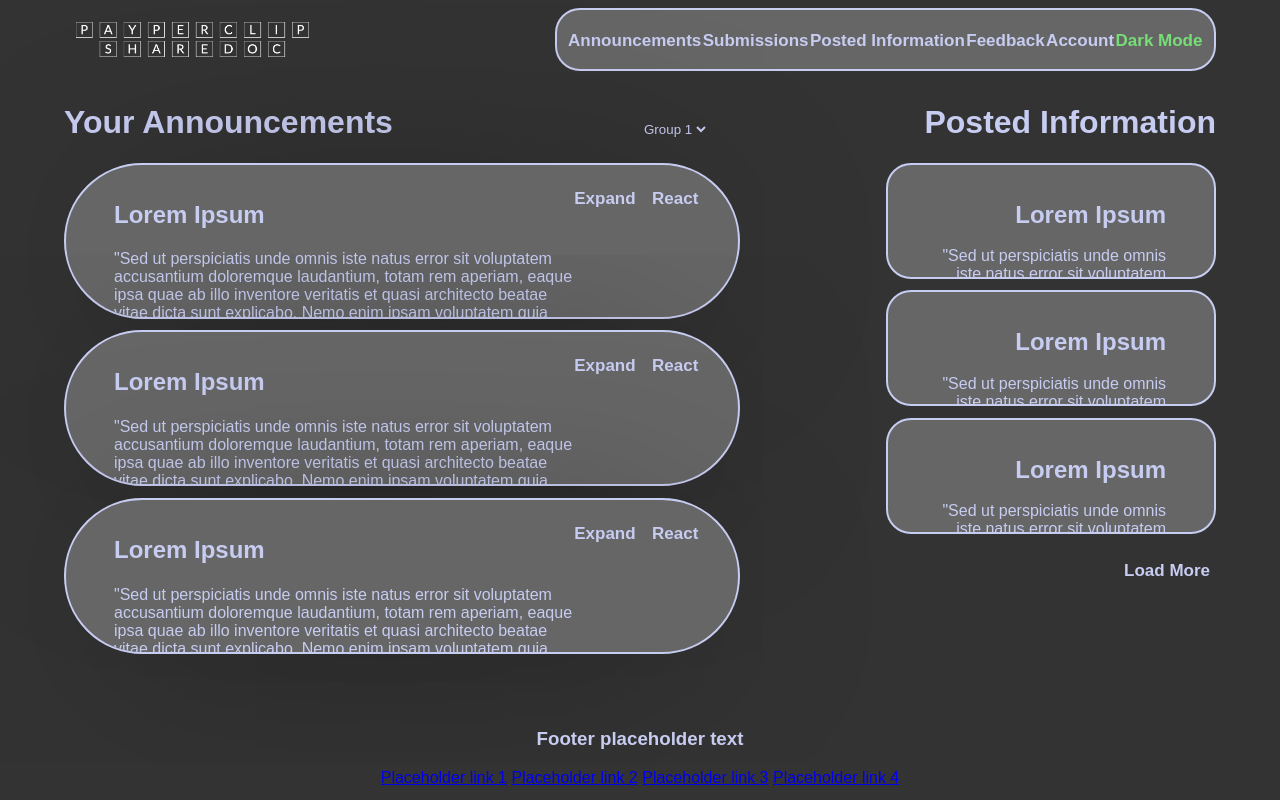
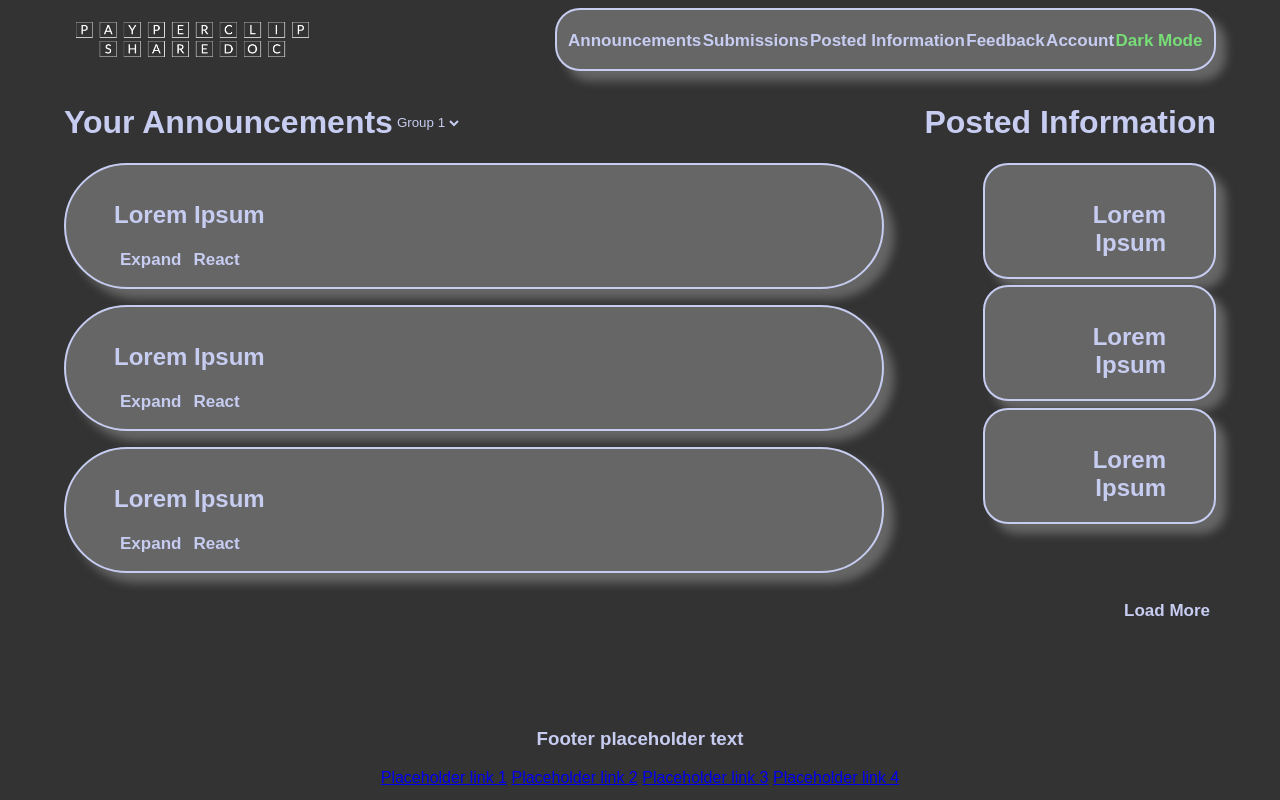
Before and after one commit to sthomson03/payperclip, a plain HTML site: page index.html in a window 1280 px wide. Both pictures are taken after a click on the link "Dark Mode". Drawn offline with Linux system fonts and the light colour scheme.

Commit message:
V0.5
- Implemented "expand" button functionality.
- Hover over "expand" and "react" buttons functioning correctly.
- Created empty "login.html" and "register.html" files.

```diff
--- a/index.html
+++ b/index.html
@@ -31,9 +31,8 @@
         <div class="title-container">
             <div class="announcements-title">
                 <h1>Your Announcements</h1>
-
                 <select name="group-dropdown" class="group-dropdown">
-                    <option value="group2">Group 1</option>
+                    <option value="group1">Group 1</option>
                     <option value="group2">Group 2</option>
                     <option value="group3">Group 3</option>
                     <option value="group4">Group 4</option>
@@ -51,7 +50,7 @@
                     <h2>Lorem Ipsum</h2>
 
                     <div class="expand-react-button-container">
-                        <button type="button">Expand</button>
+                        <button type="button" class="expand-button">Expand</button>
                         <button type="button">React</button>
                     </div>
 
@@ -62,7 +61,7 @@
                     <h2>Lorem Ipsum</h2>
 
                     <div class="expand-react-button-container">
-                        <button type="button">Expand</button>
+                        <button type="button" class="expand-button">Expand</button>
                         <button type="button">React</button>
                     </div>
 
@@ -73,7 +72,7 @@
                     <h2>Lorem Ipsum</h2>
 
                     <div class="expand-react-button-container">
-                        <button type="button">Expand</button>
+                        <button type="button" class="expand-button">Expand</button>
                         <button type="button">React</button>
                     </div>
 
--- a/sharedoc.css
+++ b/sharedoc.css
@@ -20,7 +20,8 @@ body {
 
 h1,
 h2,
-p {
+p,
+.navbar a {
     color: #3F52FF;
 }
 
@@ -45,13 +46,13 @@ p {
     padding-right: 1%;
     border-radius: 25px;
     justify-content: space-between;
+    box-shadow: 10px 10px 10px #666666;
     align-items: center;
     border: 2px solid #3F52FF;
     transition: background-color 0.75s ease;
 }
 
 .navbar a {
-    color: #3F52FF;
     text-decoration: none;
     font-size: 17px;
     display: inline-flex;
@@ -60,13 +61,31 @@ p {
 .navbar a:hover,
 button:hover {
     color: #333333;
+    cursor: pointer;
+}
+
+.title-container {
+    display: flex;
+    justify-content: space-between;
+}
+
+.content-container {
+    display: flex;
+}
+
+.announcements,
+.postedinfo {
+    display: flex;
+    flex-direction: column;
 }
 
 footer {
-    position: fixed;
+    margin-top: 10%;
     bottom: 0;
     left: 0;
     right: 0;
+    z-index: -1;
+    position: fixed;
 }
 
 .footer-text {
@@ -96,11 +115,6 @@ footer {
     color: #C7CCF1;
 }
 
-.dark-mode .navbar {
-    background-color: #666666;
-    border: 2px solid #C7CCF1;
-}
-
 .dark-mode .navbar a:hover {
     color: #333333;
 }
@@ -113,7 +127,8 @@ footer {
 }
 
 .dark-mode .announcements-container,
-.dark-mode .postedinfo-container {
+.dark-mode .postedinfo-container,
+.dark-mode .navbar {
     background-color: #666666;
     border: 2px solid #C7CCF1;
 }
@@ -147,26 +162,9 @@ body.dark-mode .navbar .dark-mode-button {
     display: inline-flex;
 }
 
-.title-container {
-    display: flex;
-    justify-content: space-between;
-}
-
-.content-container {
-    display: flex;
-}
-
-.announcements,
-.postedinfo {
-    display: flex;
-    flex-direction: column;
-}
-
 .group-dropdown {
+    position: relative;
     display: inline-flex;
-    position: absolute;
-    left: 50%;
-    margin-top: 3%;
     border: none;
     background-color: transparent;
     color: #3F52FF;
@@ -174,10 +172,9 @@ body.dark-mode .navbar .dark-mode-button {
 
 .announcements-container,
 .postedinfo-container {
-    position: relative;
     display: flex;
     flex-direction: column;
-    box-shadow: 0 18px 200px -60px black;
+    box-shadow: 10px 10px 10px #666666;
     border: 2px solid #3F52FF;
     padding: 1rem 3rem;
     background-color: white;
@@ -185,18 +182,23 @@ body.dark-mode .navbar .dark-mode-button {
     margin-bottom: 2%;
 }
 
-.content-container h2 {
-    margin-bottom: 1%; /* Adjust this value as needed */
+.announcements-container p {
+    display: none;
 }
 
-.announcements-container p {
-    width: 80%;
+.announcements-container.expand p {
+    display: block;
+}
+
+.announcements-container.expand {
+    width: 90vh;
+    height: inherit;
 }
 
 .announcements-container {
-    height: 15vh;
+    height: inherit;
     text-align: left;
-    width: 100%;
+    width: 90vh;
     position: relative;
     border-radius: 100px;
 }
@@ -221,22 +223,20 @@ body.dark-mode .navbar .dark-mode-button {
     color: #3F52FF;
 }
 
-.announcements-title button {
-    position: absolute;
-    display: flex;
-    left: 46%;
-    top: 15%;
+.announcements button:hover,
+.postedinfo button:hover,
+.announcements-title button:hover {
+    color: #333333;
 }
 
 .postedinfo button {
     display: inline-flex;
     position: absolute;
     right: 5%;
-    top: 70%;
+    top: 75%;
 }
 
 .expand-react-button-container {
-    position: absolute;
-    top: 15%;
-    right: 5%;
+    display: inline-flex;
+    position: relative;
 }
--- a/sharedoc.js
+++ b/sharedoc.js
@@ -7,8 +7,23 @@ function toggleDarkMode(event) {
     darkModeButton.classList.toggle("active");
 }
 
+function toggleExpand(event) {
+    event.preventDefault();
+    var container = event.target.closest('.announcements-container');
+    container.classList.toggle("expand");
+
+    var expandButton = container.querySelector(".expand-button");
+    expandButton.classList.toggle("active");
+}
+
 document.addEventListener("DOMContentLoaded", function() {
     	var darkModeButton = document.querySelector(".dark-mode-button");
     	darkModeButton.addEventListener("click", toggleDarkMode);
     	darkModeButton.addEventListener("touchstart", toggleDarkMode);
+
+        var expandButtons = document.querySelectorAll(".expand-button");
+        expandButtons.forEach(function(expandButton) {
+            expandButton.addEventListener("click", toggleExpand);
+            expandButton.addEventListener("touchstart", toggleExpand);
+        });
 });
```
Also changed, not shown: login.html (added), register.html (added).
